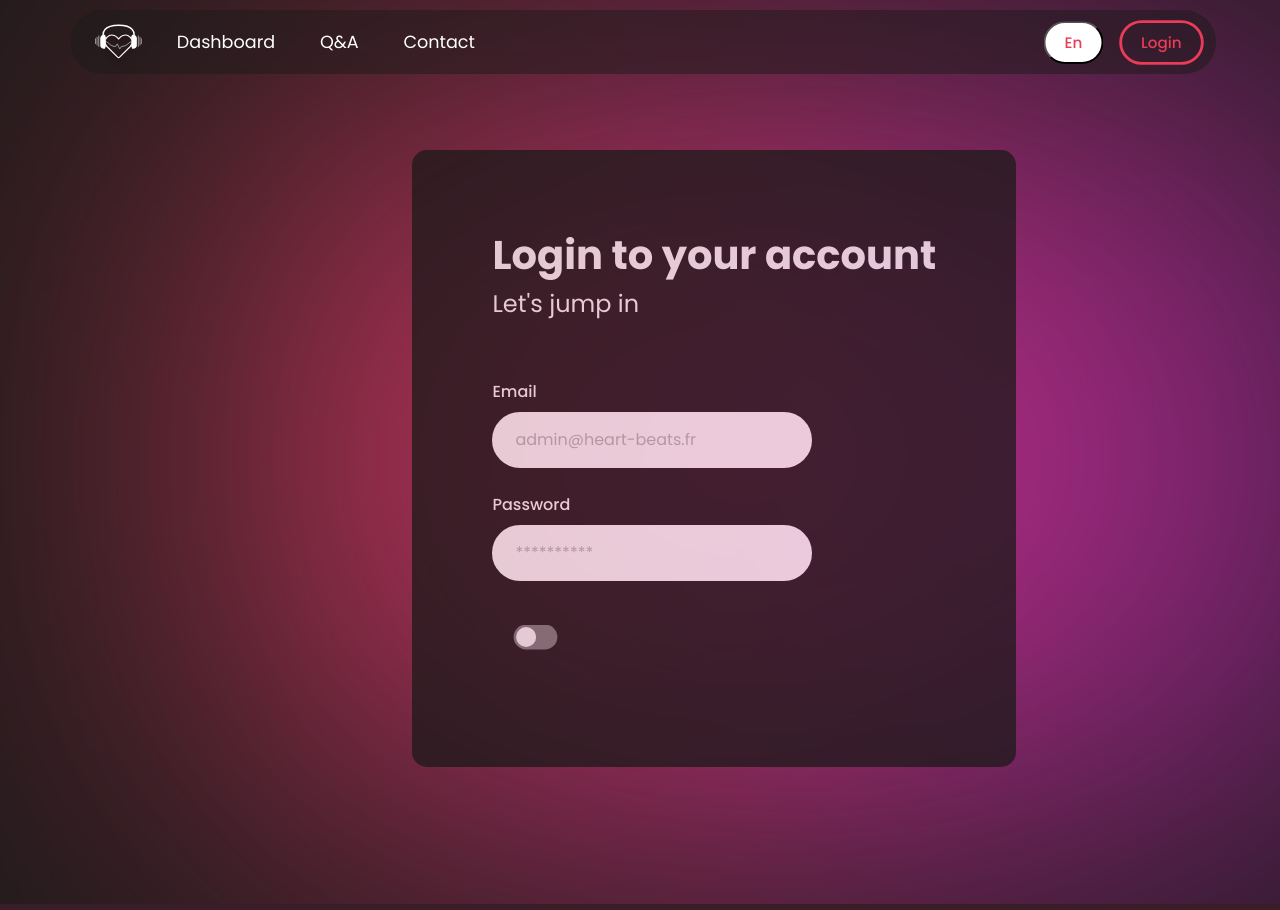
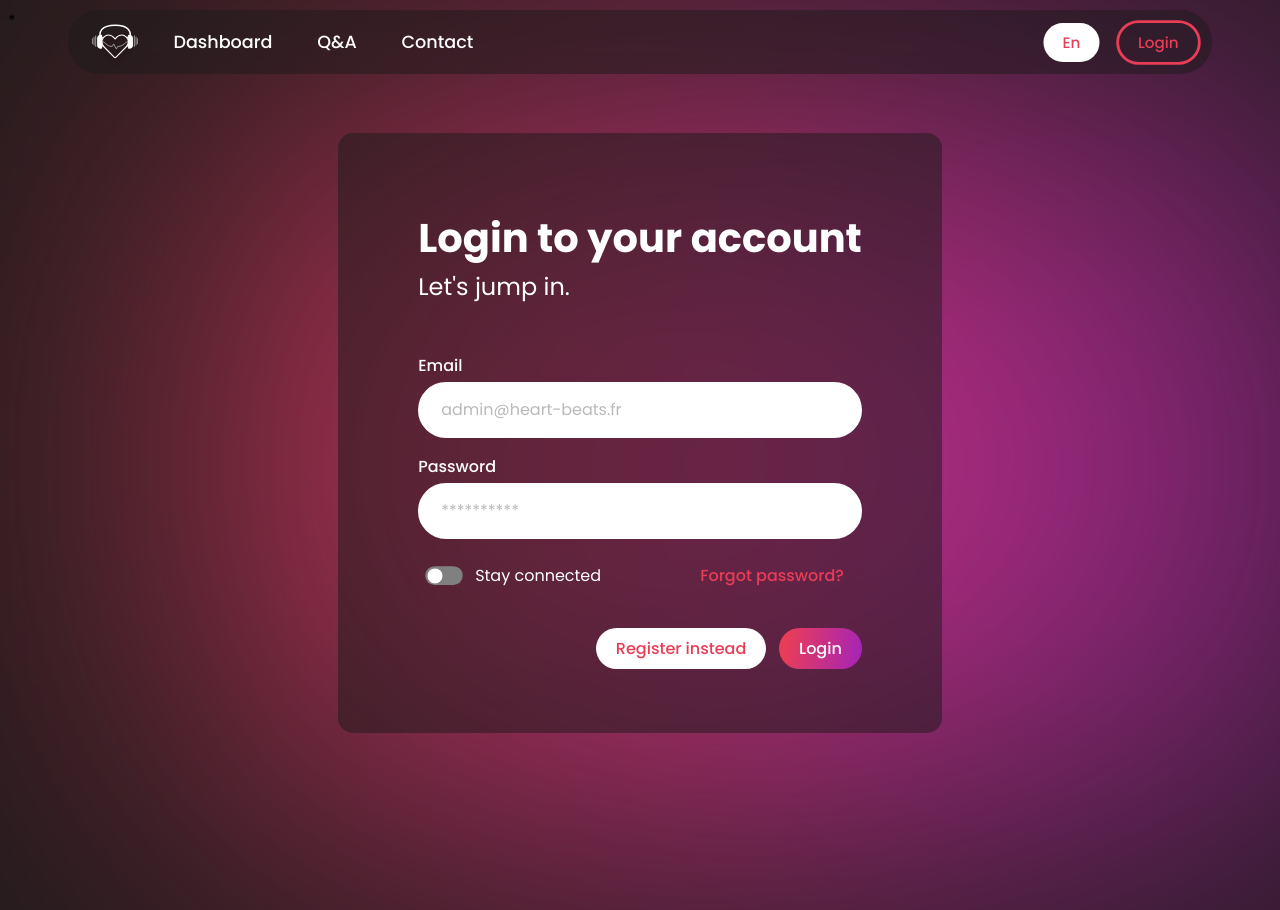
Before and after one commit to HeartBeats-APP/HeartBeats-Website, a PHP site: page /account/login.html in a window 1280 px wide; the page is wider, and only the part inside the window is pictured. Run offline with PHP 8.4, Linux system fonts and the light colour scheme.

Commit message:
connection page finished

```diff
--- a/account/login.css
+++ b/account/login.css
@@ -2,6 +2,7 @@
   box-sizing: border-box;
   transition: all 1.5s cubic-bezier(0.075, 0.8, 0.165, 1);
 
+  --transition: cubic-bezier(0.075, 0.8, 0.165, 1);
   --main-gradient: linear-gradient(100deg, #e93d57 10%, #a423ba 100%);
   --second-gradient: linear-gradient(
     100deg,
@@ -15,7 +16,6 @@
   --purple: #a423ba;
 }
 
-/* Style the body */
 body {
   font-family: "Poppins";
   justify-content: center;
@@ -23,14 +23,23 @@ body {
   overflow: hidden;
 }
 
+/* Card body -------------------------------------------------------------------------------------------------------------------- */
+
+.wrapper {
+  justify-content: center;
+  align-items: center;
+}
+
 .login-background {
-  background-image: url("/images/login-background.svg");
-  height: 100%;
-  width: 100%;
   position: absolute;
   background-repeat: no-repeat;
-  margin-left: 20%;
-  margin-top: 7.5%;
+  background-image: url("/images/login-background.svg");
+
+  height: 100vh;
+  width: 100vw;
+  margin-left: 18%;
+  margin-top: 8%;
+
   z-index: -1;
   filter: blur(200px);
 }
@@ -41,21 +50,18 @@ body {
 
   height: fit-content;
   width: fit-content;
-  margin-top: 12.5%;
-  margin-left: 30%;
 
-  background-color: var(--black);
+  background: rgb(28, 26, 26, 0.5);
   border-radius: 15px;
-  opacity: 0.75;
 }
 
 .login-wrapper {
   display: flex;
   flex-direction: column;
   margin: 5em;
-  gap: 0.5em;
 }
 
+/* Header text ------------------------------------------------------------------------------------------------------------------ */
 .login-text {
   color: white;
   margin-top: -4vh;
@@ -73,11 +79,12 @@ body {
   height: 5%;
 }
 
+/* Password & Mail -------------------------------------------------------------------------------------------------------------- */
 .login-field {
   display: flex;
   flex-direction: column;
-  gap: 0.5em;
-  margin-bottom: 1rem;
+  gap: 0.5vh;
+  margin-bottom: 2vh;
 }
 
 .login-field label {
@@ -89,7 +96,7 @@ body {
 .login-field input {
   font-size: 1rem;
   line-height: 3em;
-  max-width: 25vw;
+  max-width: 30rem;
   border-radius: 50px;
   padding-left: 20px;
   outline: none;
@@ -105,22 +112,259 @@ body {
 
 .login-field input:focus {
   padding-left: 40px;
-  background: rgba(255, 255, 255, 0.50);
-
+  background: rgba(255, 255, 255, 0.75);
 }
 
-/* Switch implementation -------------------------------------------------------------------------------------------------------- */
-input[type="checkbox"] + label {
-  scale: 0.25;
-  margin-left: -3.5vw;
-  margin-top: -4vh;
+.login-field input:focus::placeholder {
+  opacity: 0;
+}
+
+.login-field input:hover {
+  scale: 1.05;
+}
+
+/* Stay connected row ----------------------------------------------------------------------------------------------------------- */
+.stay-connected {
+  width: 100%;
+  margin-top: -1vh;
+  display: flex;
+  justify-content: left;
+  flex-direction: row;
+  align-items: center;
 }
 
 input[type="checkbox"] {
   justify-content: left;
+}
 
+input[type="checkbox"] + label {
+  scale: 0.75;
+  margin-left: -0.5vw;
 }
 
 input[type="checkbox"]:hover + label {
-  scale: 0.3;
+  scale: 1;
 }
+
+.connected-text {
+  position: relative;
+  color: white;
+  margin-left: 0.5vw;
+}
+
+a {
+  font-weight: 500;
+  color: var(--red);
+  margin-left: 7.75vw;
+  text-decoration: none;
+}
+
+a:hover {
+  text-decoration: underline;
+}
+
+/* Buttons ---------------------------------------------------------------------------------------------------------------------- */
+
+.buttons-area {
+  display: flex;
+  flex-direction: row-reverse;
+  justify-content: right;
+  margin-top: 3vh;
+  gap: 1vw;
+  margin-bottom: -2vh;
+}
+
+.buttons-area .second-button {
+  background: white;
+  border: none;
+}
+
+/* Responsive ------------------------------------------------------------------------------------------------------------------- */
+
+@media screen and (max-width: 800px) {
+  .login-background {
+    margin-left: 0;
+    margin-top: 2.5%;
+  }
+
+  .login-wrapper {
+    margin: 4em;
+  }
+
+  .login-text h1 {
+    font-size: 1.75em;
+  }
+
+  .login-text p {
+    font-size: 1em;
+  }
+
+  .login-field label {
+    font-size: 0.9rem;
+  }
+
+  .login-field input {
+    font-size: 0.9rem;
+    line-height: 2.75em;
+  }
+
+  .connected-text {
+    margin-left: 0.5vw;
+  }
+
+  .connected-text {
+    font-size: 0.8em;
+  }
+
+  a {
+    font-size: 0.8em;
+  }
+
+  .buttons-area {
+    margin-top: 3vh;
+    gap: 1.5vw;
+  }
+
+  .buttons-area .main-button {
+    width: 5.25em;
+    height: 2.5em;
+  }
+
+  .buttons-area .second-button {
+    width: 12em;
+    height: 2.5em;
+    background: white;
+    border: none;
+  }
+}
+
+@media screen and (max-width: 600px) {
+  .login-background {
+    margin-left: 2;
+    margin-top: 0;
+  }
+
+  .login-wrapper {
+    margin: 3em;
+  }
+
+  .login-text h1 {
+    font-size: 1.5em;
+  }
+
+  .login-text p {
+    font-size: .85em;
+  }
+
+  .login-field label {
+    font-size: 0.85rem;
+  }
+
+  .login-field input {
+    font-size: 0.8rem;
+    line-height: 2.5em;
+  }
+
+  .connected-text {
+    margin-left: 0.4vw;
+  }
+
+  .connected-text {
+    font-size: 0.7em;
+  }
+
+  a {
+    font-size: 0.7em;
+  }
+
+  input[type="checkbox"] + label {
+    scale: 0.55;
+    margin-left: -3vw;
+  }
+
+  input[type="checkbox"]:hover + label {
+    scale: 0.7;
+  }
+
+
+  .buttons-area {
+    margin-top: 2.75vh;
+    gap: 2.5vw;
+  }
+
+  .buttons-area .main-button {
+    width: 5em;
+    height: 2.25em;
+  }
+
+  .buttons-area .second-button {
+    width: 11em;
+    height: 2.25em;
+    background: white;
+    border: none;
+    text-align: center;
+  }
+}
+
+@media screen and (max-width: 450px) {
+
+  .login-background {
+    margin-left: 0;
+    margin-top: 0;
+  }
+
+  .login-wrapper {
+    margin: 3em;
+  }
+
+  .login-text h1 {
+    font-size: 1.25em;
+  }
+
+  .login-text p {
+    font-size: .75em;
+  }
+
+  .login-field label {
+    font-size: .75rem;
+  }
+
+  .login-field input {
+    font-size: 0.75rem;
+    line-height: 2em;
+  }
+
+  .connected-text {
+    margin-left: 0.4vw;
+  }
+
+  .connected-text {
+    font-size: 0.7em;
+  }
+
+  a {
+    font-size: 0.7em;
+  }
+
+  input[type="checkbox"] + label {
+    scale: 0.55;
+    margin-left: -4.5vw;
+  }
+
+  input[type="checkbox"]:hover + label {
+    scale: 0.7;
+  }
+
+  .buttons-area {
+    margin-top: 2.75vh;
+    gap: 2.5vw;
+  }
+
+  .buttons-area .main-button {
+    scale: .9;
+  }
+
+  .buttons-area .second-button {
+    scale: .9;
+  }
+}
--- a/account/login.html
+++ b/account/login.html
@@ -11,7 +11,8 @@
 </head>
 
 <body>
-  <div class="login-background"></div>
+  <div class="login-background"></div>*
+
   <div class="wrapper">
 
     <!-- Header -->
@@ -22,7 +23,7 @@
 
         <div class="login-text">
           <h1>Login to your account</h1>
-          <p>Let's jump in</p>
+          <p>Let's jump in.</p>
         </div>
 
         <div class="login-field">
@@ -35,7 +36,16 @@
           <input type="password" placeholder="**********">
         </div>
 
-        <input type="checkbox" id="switch"/><label for="switch">Toggle</label>
+        <div class="stay-connected">
+          <input type="checkbox" id="switch" /><label for="switch"></label>
+          <p class="connected-text">Stay connected</p>
+          <a href="#0">Forgot password?</a>
+        </div>
+
+        <div class="buttons-area">
+          <div class="main-button orange-purple">Login</div>
+          <div class="second-button orange">Register instead</div>
+        </div>
 
       </div>
 
--- a/css/components/components.css
+++ b/css/components/components.css
@@ -29,6 +29,7 @@ button,
   font-weight: 450;
   font-size: 1em;
   justify-content: center;
+  align-items: center;
   padding: 0.5em 1.25em;
   border-radius: 100px;
   color: #ffffff;
@@ -49,6 +50,8 @@ button,
 .main-button {
   color: white;
   border: none;
+  width: fit-content;
+
 }
 
 /* gradient 1 */
@@ -62,20 +65,23 @@ button,
 }
 
 .main-button.orange-purple:hover {
-  box-shadow: 0 0 40px -5px #e93d57, 0 0 40px -5px #a423ba;
+  box-shadow: 0 0 40px -10px #e93d57, 0 0 40px -10px #a423ba;
 }
 
 .main-button.yellow-orange-purple:hover {
-  box-shadow: 0 0 40px -5px #f7c23b, 0 0 40px -5px #e93d57,
+  box-shadow: 0 0 40px -10px #f7c23b, 0 0 40px -10px #e93d57,
     0 0 40px -5px #a423ba;
 }
 
 /* Second Button ---------------------------------------------------------------------------------------------------------------- */
 .second-button {
+  position: relative;
   border: 0.2em;
   border-style: solid;
   text-align: center;
   background: transparent;
+  width: fit-content;
+  align-items: center;
 }
 
 /* gradient 1 */
@@ -137,31 +143,29 @@ button,
 
 /* Sending button --------------------------------------------------------------------------------------------------------------- */
 input[type="checkbox"] {
-  height: 0;
-  width: 0;
   visibility: hidden;
   position: relative;
+  height: 0px;
+  width: 0px;
   justify-content: left;
 }
 
 label[for="switch"] {
   cursor: pointer;
-  text-indent: -9999px;
-  width: 175px;
-  height: 100px;
+  width: 50px;
+  height: 25px;
   background: grey;
   border-radius: 100px;
   position: relative;
-
 }
 
 label[for="switch"]:after {
   content: "";
   position: absolute;
-  top: 10px;
-  left: 10px;
-  width: 80px;
-  height: 80px;
+  top: 2.5px;
+  left: 3px;
+  width: 20px;
+  height: 20px;
   background: #ffffff;
   border-radius: 100px;
   transition: 0.5s;
@@ -172,15 +176,13 @@ input[type="checkbox"]:checked + label {
 }
 
 input[type="checkbox"]:checked + label:after {
-  left: calc(100% - 10px);
+  left: calc(100% - 3px);
   transform: translateX(-100%);
 }
 
 label[for="switch"]:active:after {
-  width: 100px;
+  width: 25px;
 }
-
-
 
 /* Three state toggle switch ----------------------------------------------------------------------------------------------------*/
 input[type="radio"] {
@@ -254,6 +256,7 @@ input[type="radio"]:checked + label {
   width: auto;
   background-color: white;
   border-radius: 100px;
+  border: none;
   color: #e93d57;
   align-items: center;
   text-align: center;
```
